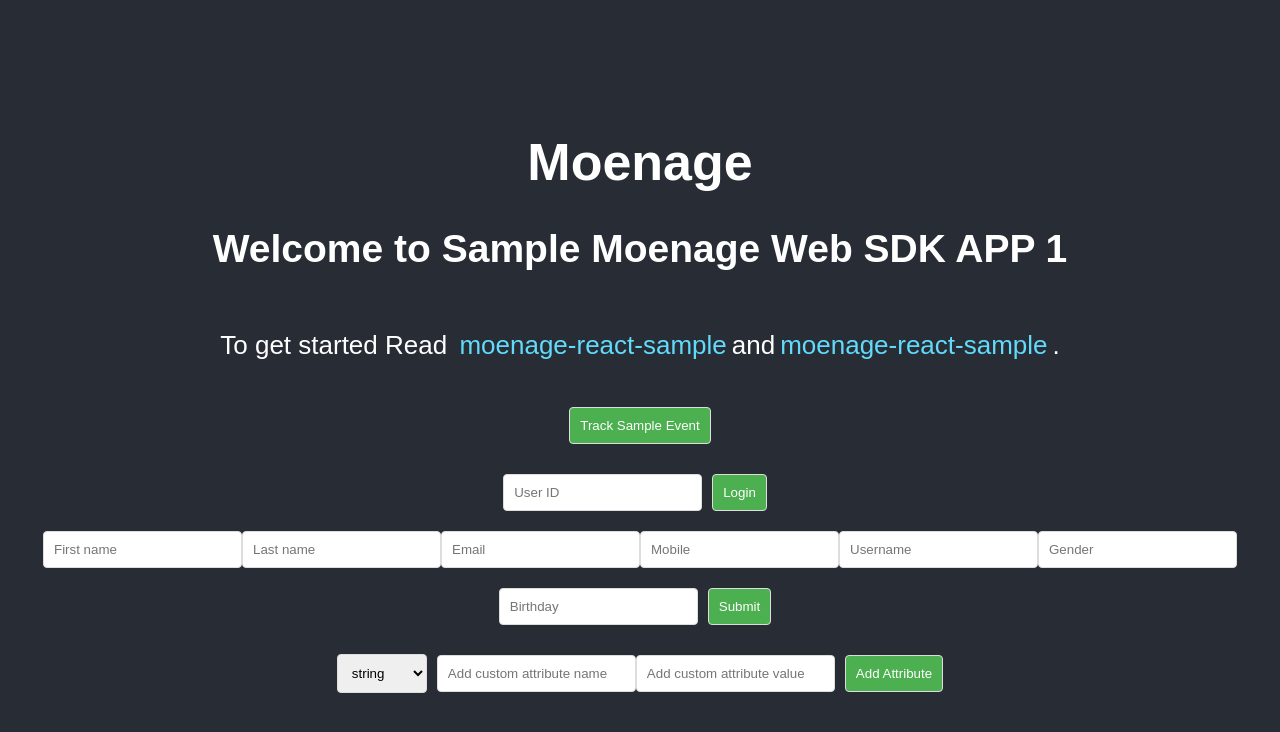
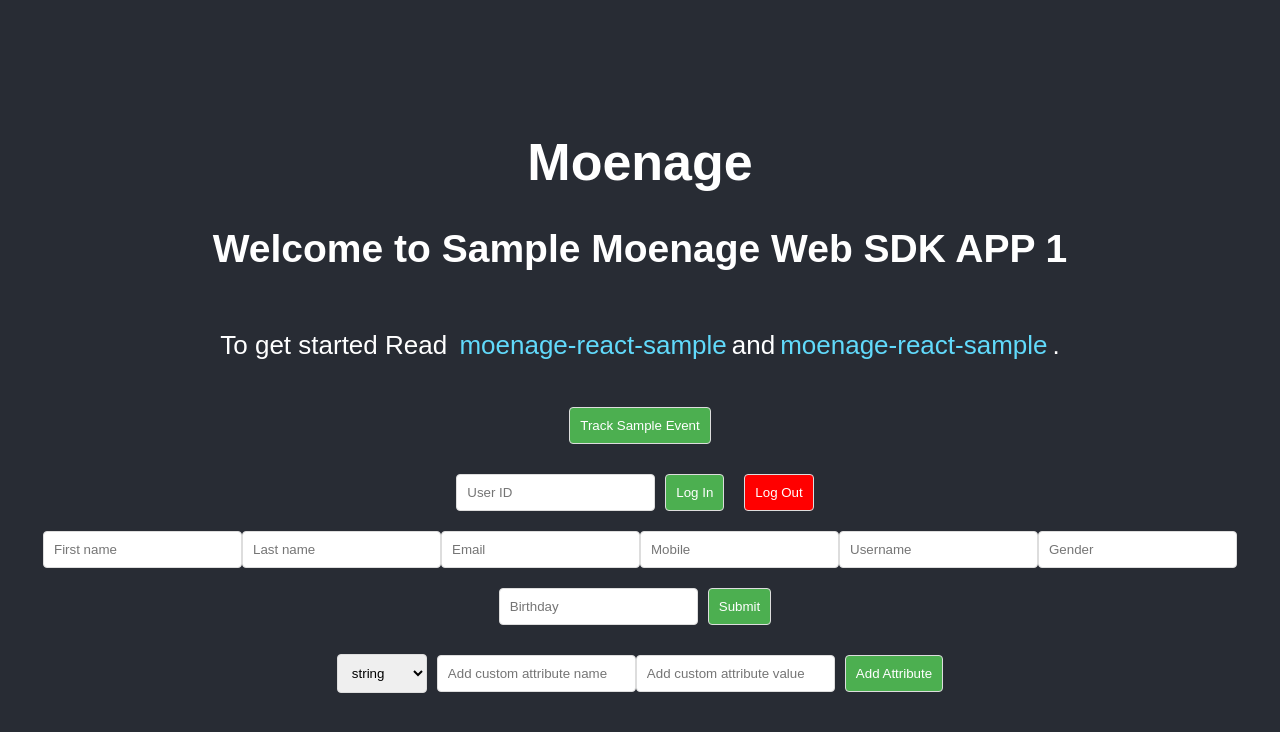
Before and after one commit to Rishav9852Kumar/MOE-SAMPLE-WEBAPP, a React (Create React App) app: page / in a window 1280 px wide. Shown: the top 732 px of the page. Built offline with nearby package versions, Linux system fonts and the light colour scheme.

Commit message:
User Logout Done

```diff
--- a/src/App.css
+++ b/src/App.css
@@ -16,7 +16,11 @@
     border-radius: 4px;
     border: 1px solid #ddd;
 }
-
+.LogOut-button
+{
+    color: White;
+    background-color: Red;
+}
 .content-container {
     display: flex;
     width: 80%;
--- a/src/App.js
+++ b/src/App.js
@@ -28,7 +28,11 @@
     });
     toast.success("Button Clicked Event made");
   };
-
+  const handleLogOut = () => {
+    console.log("Logout Button Clicked ");
+    window.Moengage.destroy_session();
+    toast.warning("Log Out Successfull");
+  };
   const trackUserDeatilsUpdateEvent = () => {
     console.log("User deatils updated");
     window.Moengage.track_event("User deatils updated", {
@@ -152,6 +156,7 @@
       <button className="App-button" onClick={trackButtonClickedEvent}>
         Track Sample Event
       </button>
+      <div style={{ display: "flex", justifyContent: "space-between" }}>
         <form className="Custom-Attribute-Form" onSubmit={handleUidSubmit}>
           <input
             name="id"
@@ -160,8 +165,12 @@
             required
             placeholder="User ID"
           />
-        <button type="submit">Login </button>
+          <button type="submit">Log In </button>
         </form>
+        <button className="LogOut-button" onClick={handleLogOut}>
+          Log Out
+        </button>
+      </div>
       <form className="App-form" onSubmit={handleSubmit}>
         <input
           name="firstname"
```
Lines whose indentation alone changed are shown as unchanged.
